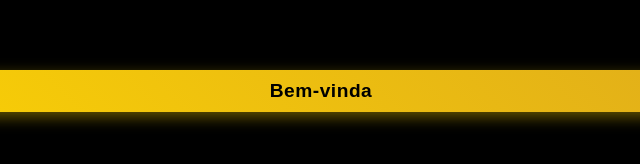
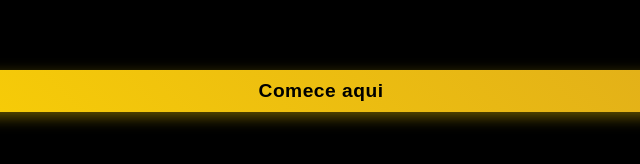
Before and after one commit to wiggers12/tai_botelho12, a plain HTML site: page index.html in a window 1280 px wide. Shown: the part 488-652 px from the top of the page, 319-959 px from the left. Drawn offline with Linux system fonts and the light colour scheme.

Commit message:
Atualizar o index.html

```diff
--- a/index.html
+++ b/index.html
@@ -537,7 +537,7 @@
   <div id="splash-screen">
     <h1 class="splash-initials">TB</h1>
     <p class="splash-full-name">Espaço Tai Botelho</p>
-    <button id="splash-enter-button">Bem-vinda</button>
+    <button id="splash-enter-button">Comece aqui</button>
   </div>
   <header>
     <h1>Espaço Tai Botelho</h1>
```
